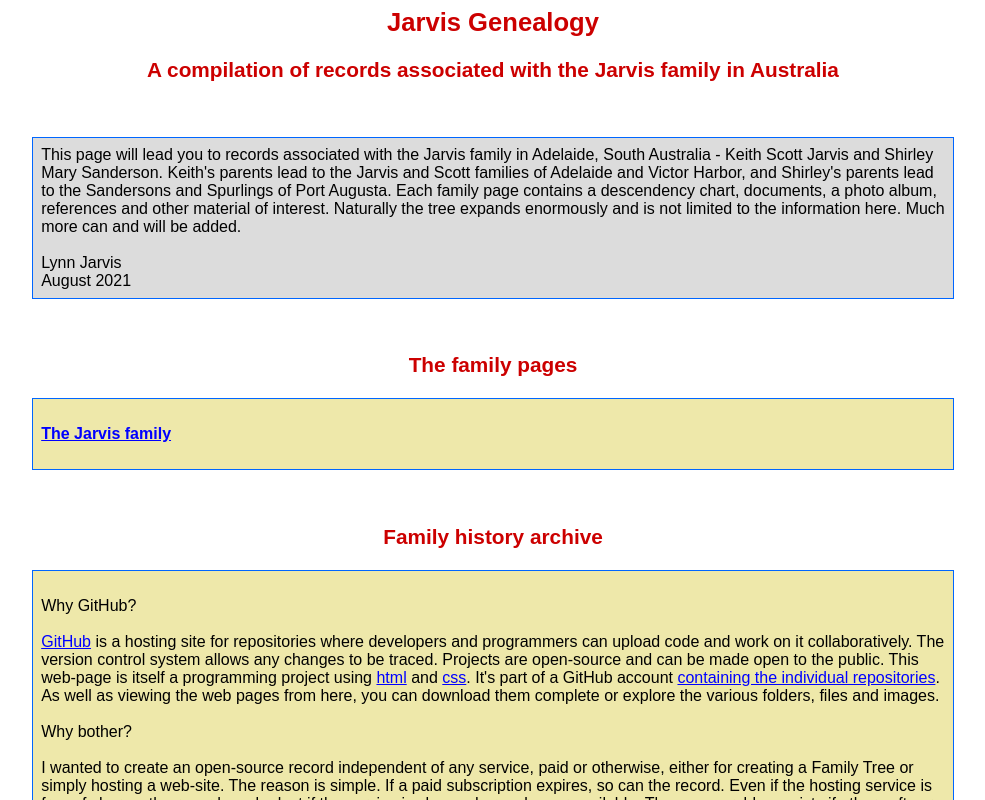
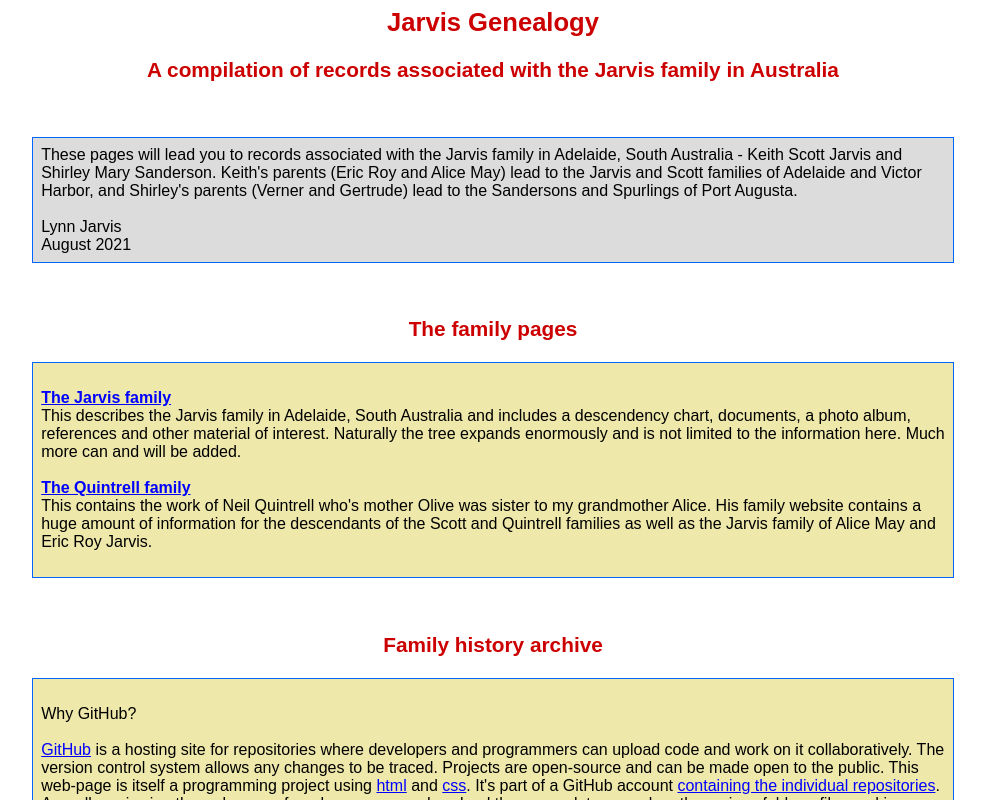
Before and after one commit to jarvis-genealogy/jarvis-genealogy.github.io, a plain HTML site: page index.html in a window 1280 px wide. Shown: the top 800 px of the page, without its empty margins (147-1132 px from the left). Drawn offline with Linux system fonts and the light colour scheme.

Commit message:
Add Quintrell family

```diff
--- a/index.html
+++ b/index.html
@@ -64,7 +64,7 @@ function view (imagefile) {
 <br>
 
 <p style="background: Gainsboro; border: 1px solid #0066FF; padding:8px">
-This page will lead you to records associated with the Jarvis family in Adelaide, South Australia - Keith Scott Jarvis and Shirley Mary Sanderson. Keith's parents lead to the Jarvis and Scott families of Adelaide and Victor Harbor, and Shirley's parents lead to the Sandersons and Spurlings of Port Augusta. Each family page contains a descendency chart, documents, a photo album, references and other material of interest. Naturally the tree expands enormously and is not limited to the information here. Much more can and will be added.
+These pages will lead you to records associated with the Jarvis family in Adelaide, South Australia - Keith Scott Jarvis and Shirley Mary Sanderson. Keith's parents (Eric Roy and Alice May) lead to the Jarvis and Scott families of Adelaide and Victor Harbor, and Shirley's parents (Verner and Gertrude) lead to the Sandersons and Spurlings of Port Augusta.
 <br><br>
 Lynn Jarvis<br>
 August 2021
@@ -74,9 +74,18 @@ August 2021
 <h3>The family pages</h3>
 
 <p style="background: palegoldenrod; border: 1px solid #0066FF; padding:8px">
+
 <br>
 <a href="https://jarvis-genealogy.github.io/Jarvis-Family/" target="blank"><b>The Jarvis family</b></a>
+<br>
+This describes the Jarvis family in Adelaide, South Australia and includes a descendency chart, documents, a photo album, references and other material of interest. Naturally the tree expands enormously and is not limited to the information here. Much more can and will be added.
 <br><br>
+
+<a href="https://jarvis-genealogy.github.io/Quintrell-Family/" target="blank"><b>The Quintrell family</b></a>
+<br>
+This contains the work of Neil Quintrell who's mother Olive was sister to my grandmother Alice. His family website contains a huge amount of information for the descendants of the Scott and Quintrell families as well as the Jarvis family of Alice May and Eric Roy Jarvis.
+<br><br>
+
 </p>
 
 <br>
```
